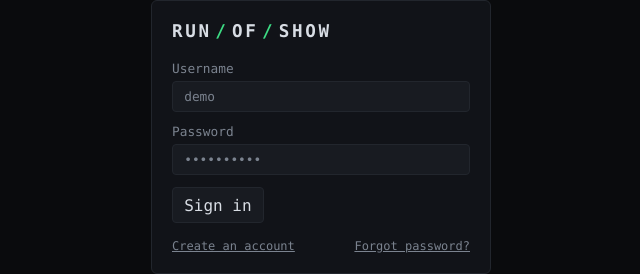
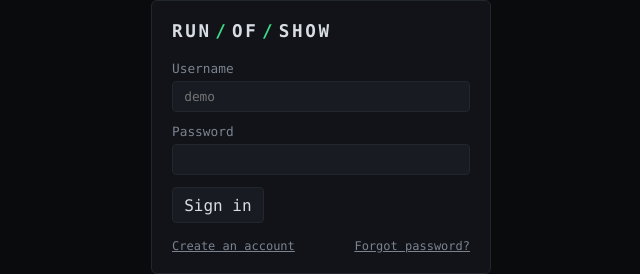
Before and after one commit to aeiti/run-of-show, a React (Vite) app in the folder frontend/: page / in a window 1280 px wide. Shown: the part 120-394 px from the top of the page, without its empty margins (319-959 px from the left). Built offline with nearby package versions, Linux system fonts and the light colour scheme; no server answers.

Commit message:
Sign-in fields start empty, with a placeholder instead of the demo login
Co-Authored-By: Claude Opus 5.5 <noreply@anthropic.com>

```diff
--- a/frontend/src/Login.jsx
+++ b/frontend/src/Login.jsx
@@ -3,9 +3,8 @@ import { Link } from 'react-router'
 import { ApiError, login } from './api'
 
 export default function Login({ onLogin }) {
-  // Prefilled with the seed_demo account so the demo opens in one click.
-  const [username, setUsername] = useState('demo')
-  const [password, setPassword] = useState('curtain-up')
+  const [username, setUsername] = useState('')
+  const [password, setPassword] = useState('')
   const [error, setError] = useState('')
 
   async function submit(e) {
@@ -32,7 +31,7 @@ export default function Login({ onLogin }) {
       </h1>
       <label>
         Username
-        <input autoComplete="username" value={username} onChange={(e) => setUsername(e.target.value)} />
+        <input autoComplete="username" placeholder="demo" value={username} onChange={(e) => setUsername(e.target.value)} />
       </label>
       <label>
         Password
```
